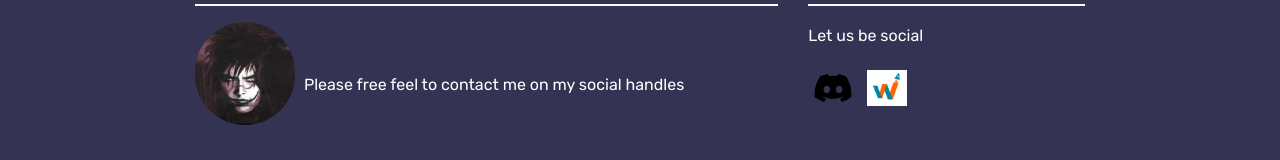
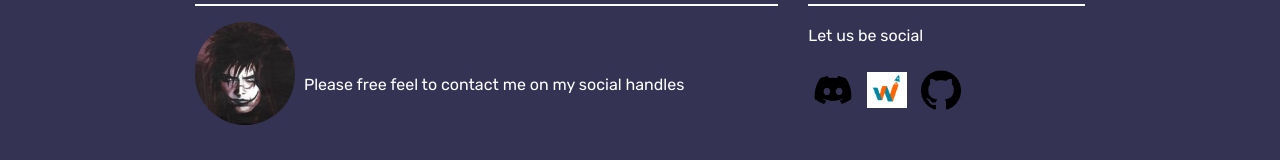
Before and after one commit to aditya324jhj/c144, a plain HTML site: page index.html in a window 1280 px wide. Shown: the part 5597-5757 px from the top of the page. Drawn offline with Linux system fonts and the light colour scheme.

Commit message:
Add files via upload

```diff
--- a/index.html
+++ b/index.html
@@ -755,6 +755,9 @@
 					<a href="https://community.whitehatjr.com/profile/352150fd-e5aa-498e-ac00-bde46ac4452d">
 						<img src="wh.png" style="width: 40px;margin: 5px">
 					  </a>
+					  <a href="https://github.com/aditya324jhj">
+						<img src="gits.png" style="width: 40px;margin: 5px">
+					  </a>
 				</div>
 
 			</div>
```
Also changed, not shown: gits.png (added).
